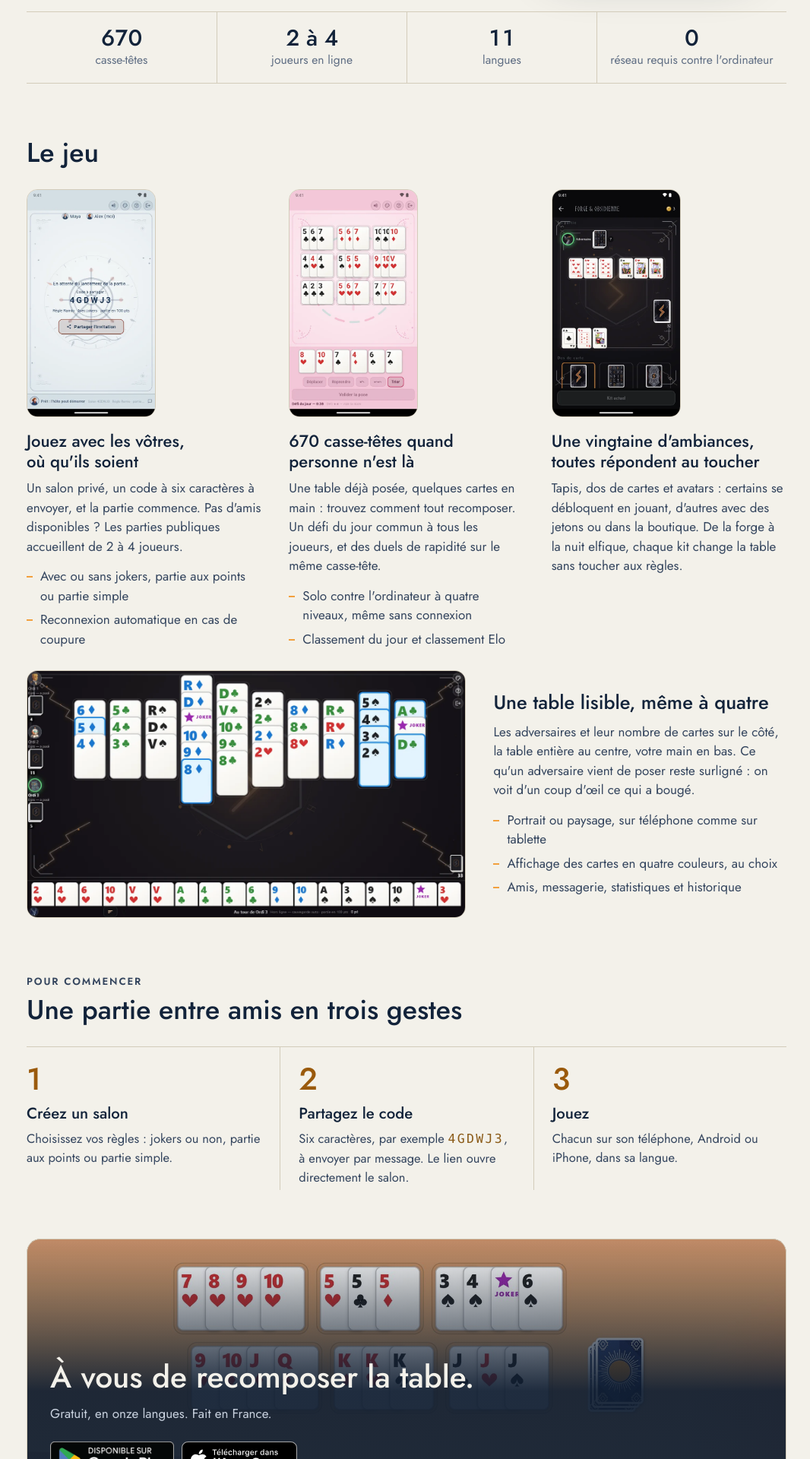
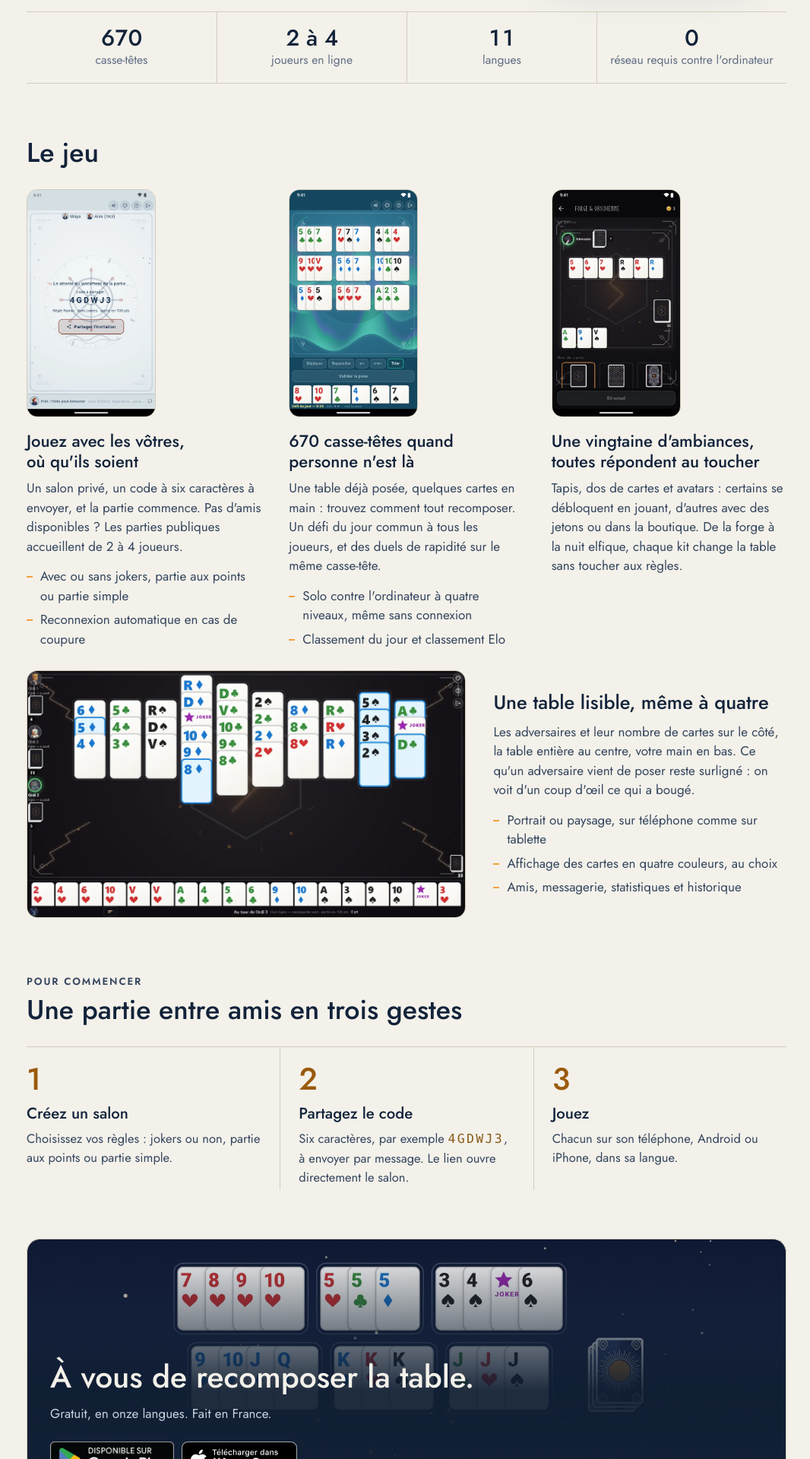
Before and after one commit to Tristache/ramio-site, a Jekyll site: the page built from index.md, in a window 1280 px wide. Shown: the part 716-2636 px from the top of the page at 76% size, without its empty margins (105-1171 px from the left). Built offline with Jekyll 4.4.1, drawn with Linux system fonts in a browser that asks for light colours.

Commit message:
Visuels en cartes simplifiées et en quatre couleurs : bandeau et page française
Bandeau (large et mobile, mêmes noms et dimensions) : Désert de sable de
nuit, quatre couleurs, à la place du désert au couchant en deux
couleurs ; la couleur de repli de la section finale suit (indigo).
Page française : le défi du jour passe du kit Candy en deux couleurs au
kit Arctique en quatre couleurs (même défi), l'aperçu du kit Forge et
obsidienne passe des cartes classiques aux cartes simplifiées.
Images rendues par l'app (banc test/planches_visuels_site_test.dart,
branche visuels-site du dépôt de l'app), sans retouche.

```diff
--- a/assets/ramio.css
+++ b/assets/ramio.css
@@ -73,7 +73,7 @@ select.langue { font: inherit; font-size: .9em; color: var(--encre); background:
 .etape p { color: var(--texte); margin-top: 6px; font-size: .97em; }
 code { font-family: ui-monospace, Consolas, monospace; letter-spacing: .14em; color: var(--sable); }
 
-.final { border-radius: 18px; overflow: hidden; border: 1px solid var(--ligne); background: #6b3f21 url("ramio-bandeau.jpg") center / cover no-repeat; color: #F3F1EA; }
+.final { border-radius: 18px; overflow: hidden; border: 1px solid var(--ligne); background: #1b2748 url("ramio-bandeau.jpg") center / cover no-repeat; color: #F3F1EA; }
 .final > div { padding: 150px 30px 30px; background: linear-gradient(180deg, rgba(15, 29, 49, 0) 0%, rgba(15, 29, 49, .93) 58%); }
 .final h2 { font-size: clamp(1.6em, 4vw, 2.4em); }
 .final p { color: #C9D2DF; margin-top: 6px; }
```
Also changed, not shown: assets/page-defi-fr.webp, assets/page-kits-fr.webp, assets/ramio-bandeau-mobile.jpg, assets/ramio-bandeau.jpg.
